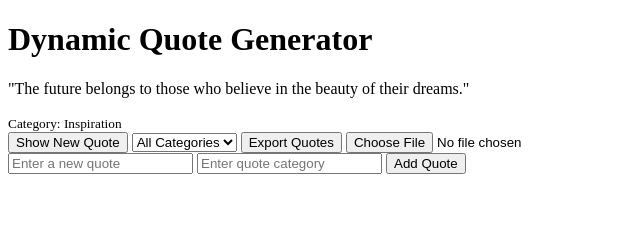
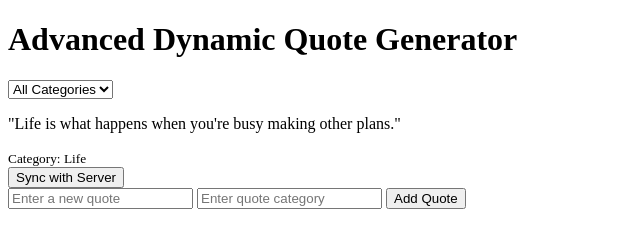
Before and after one commit to mohamed561/alx_fe_javascript, a plain HTML site: page dom-manipulation/index.html in a window 1280 px wide. Shown: the whole page, without its empty margins (0-640 px from the left). Drawn offline with Linux system fonts and the light colour scheme.

Commit message:
tired wana go to sleep

```diff
--- a/dom-manipulation/index.html
+++ b/dom-manipulation/index.html
@@ -3,17 +3,15 @@
 <head>
     <meta charset="UTF-8">
     <meta name="viewport" content="width=device-width, initial-scale=1.0">
-    <title>Dynamic Quote Generator</title>
+    <title>Advanced Dynamic Quote Generator</title>
 </head>
 <body>
-    <h1>Dynamic Quote Generator</h1>
+    <h1>Advanced Dynamic Quote Generator</h1>
+    <select id="categoryFilter">
+        <option value="All Categories">All Categories</option>
+    </select>
     <div id="quoteDisplay"></div>
-    <button id="newQuote">Show New Quote</button>
-    <select id="categoryFilter">
-        <option value="all">All Categories</option>
-    </select>
-    <button id="exportQuotes">Export Quotes</button>
-    <input type="file" id="importFile" accept=".json" />
+    <button id="syncButton">Sync with Server</button>
     <script src="script.js"></script>
 </body>
 </html>
```
